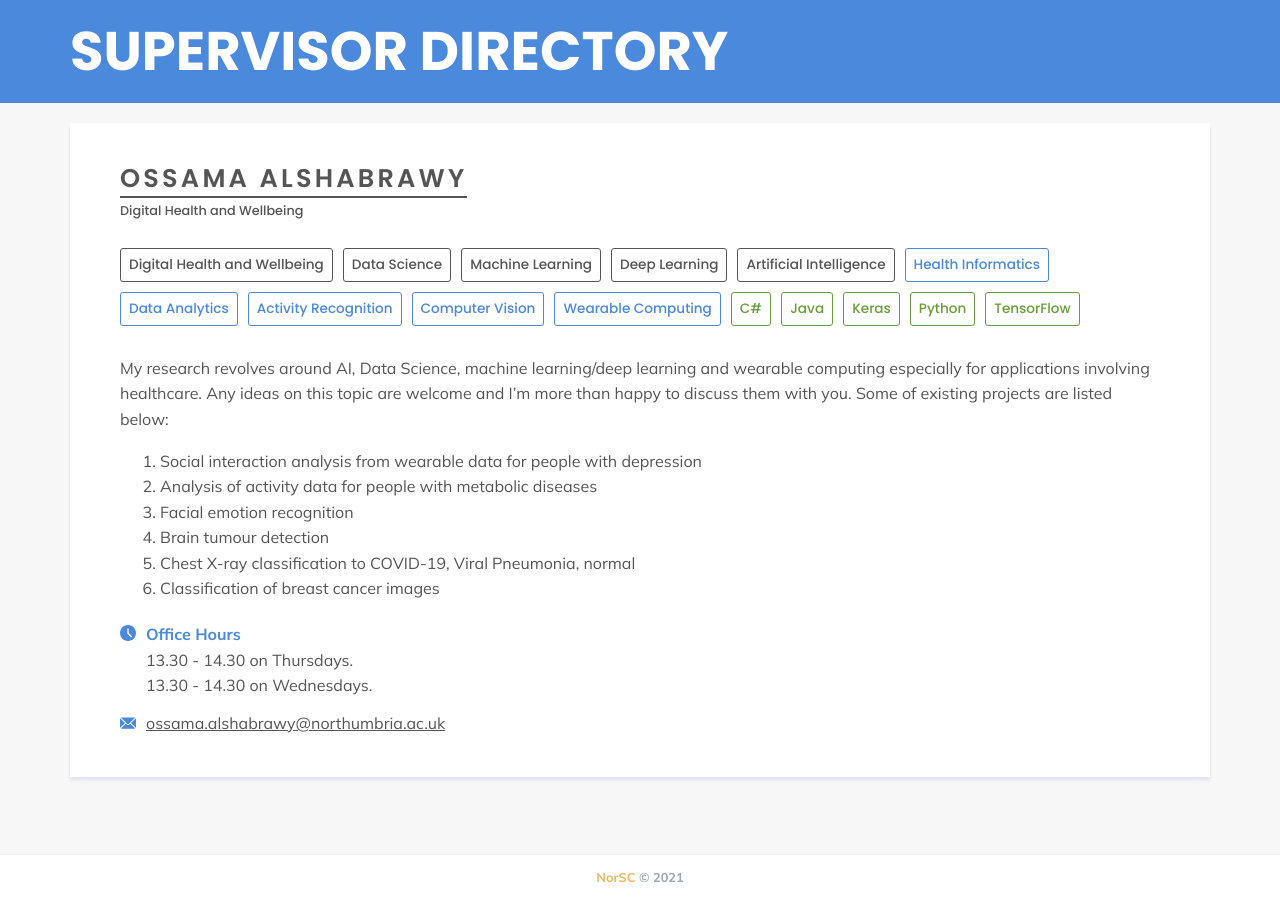
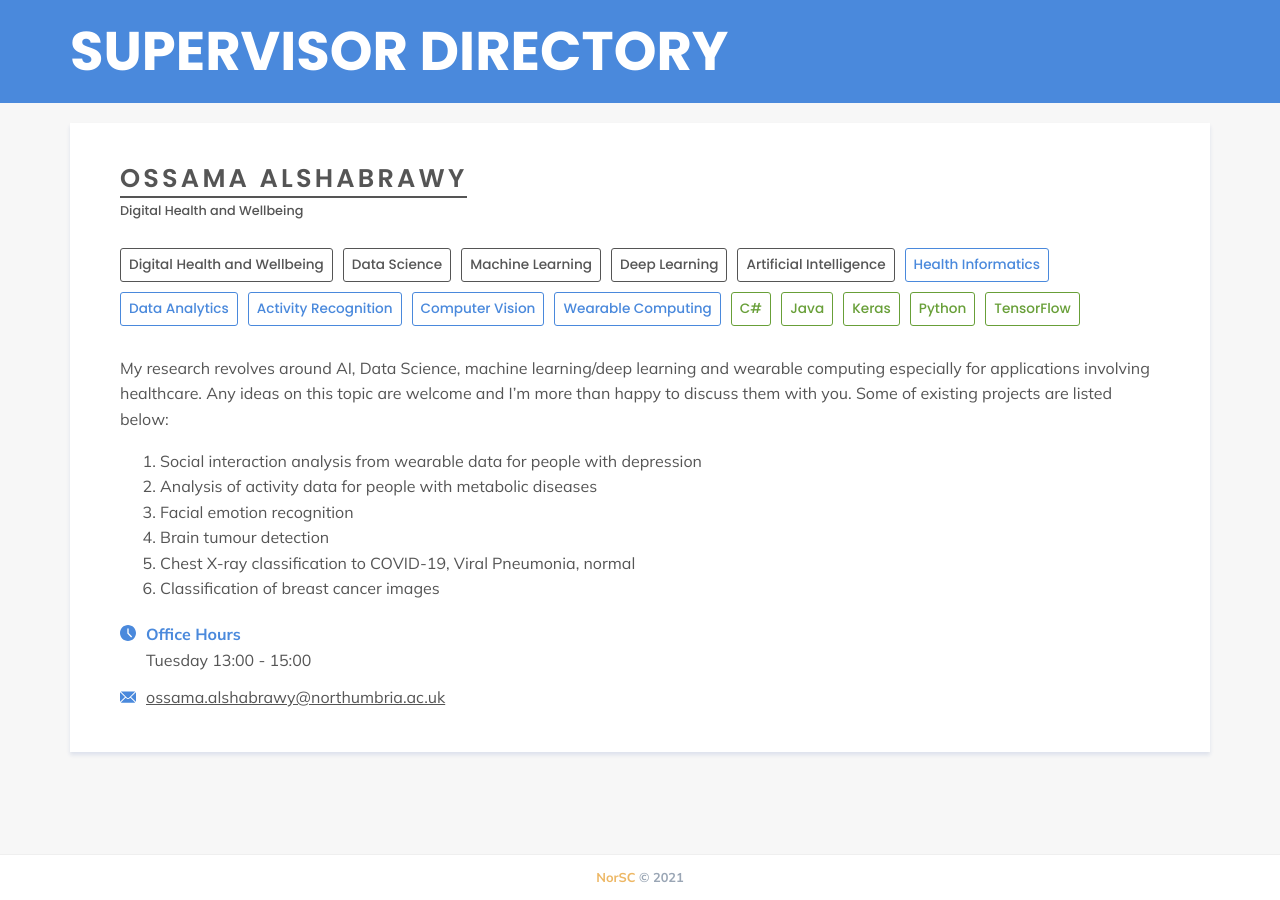
Before and after one commit to NorSC/supervisor-search, a Jekyll site: the page built from _supervisors/ossama-alshabrawy.md, in a window 1280 px wide. Built offline with Jekyll 4.4.1, drawn with Linux system fonts in a browser that asks for light colours; a script that is not in the unit is left out.

Commit message:
Update Supervisors “ossama-alshabrawy”

```diff
--- a/_supervisors/ossama-alshabrawy.md
+++ b/_supervisors/ossama-alshabrawy.md
@@ -3,9 +3,7 @@ layout: supervisor
 title: Ossama Alshabrawy
 available: true
 email: ossama.alshabrawy@northumbria.ac.uk
-office_hours: |-
-  13.30 - 14.30 on Thursdays.
-  13.30 - 14.30 on Wednesdays.
+office_hours: Tuesday 13:00 - 15:00
 research_group: Digital Health and Wellbeing
 research_themes:
   - Digital Health and Wellbeing
```
